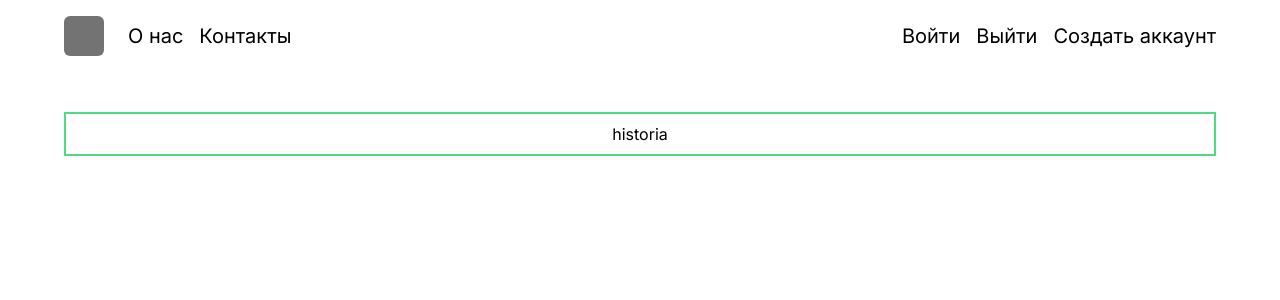
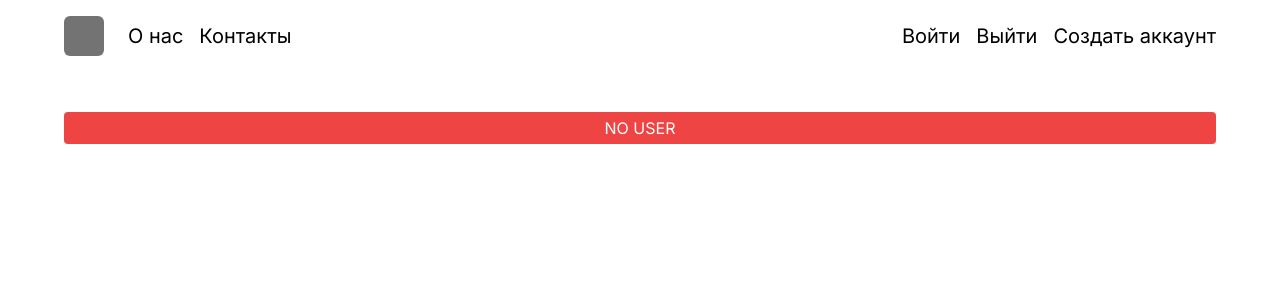
Before and after one commit to mbozhik/historia, a Next.js app: page / in a window 1280 px wide. Shown: the top 300 px of the page. Built offline with nearby package versions, Linux system fonts and the light colour scheme; no server answers.

Commit message:
display `session` from `next-auth`

```diff
--- a/src/app/globals.css
+++ b/src/app/globals.css
@@ -1,6 +1,10 @@
 @tailwind base;
 @tailwind components;
 @tailwind utilities;
+
+mark {
+  @apply block bg-neutral-500 rounded-[4px] text-white w-fit px-2 py-1;
+}
 
 @layer base {
   :root {
--- a/src/app/page.tsx
+++ b/src/app/page.tsx
@@ -1,9 +1,15 @@
+import {options} from './api/auth/[...nextauth]/options'
+import {getServerSession} from 'next-auth/next'
+
+import {cn} from '@/lib/utils'
 import Container from '#/Global/Container'
 
-export default function Home() {
+export default async function IndexPage() {
+  const session = await getServerSession(options)
+
   return (
     <Container>
-      <h1 className="w-full text-center py-2 border-2 border-green-400">historia</h1>
+      <mark className={cn('w-full text-center', session ? 'bg-green-400' : 'bg-red-500')}>{session ? `USER <${session.user.username}>` : 'NO USER'}</mark>
     </Container>
   )
 }
```
